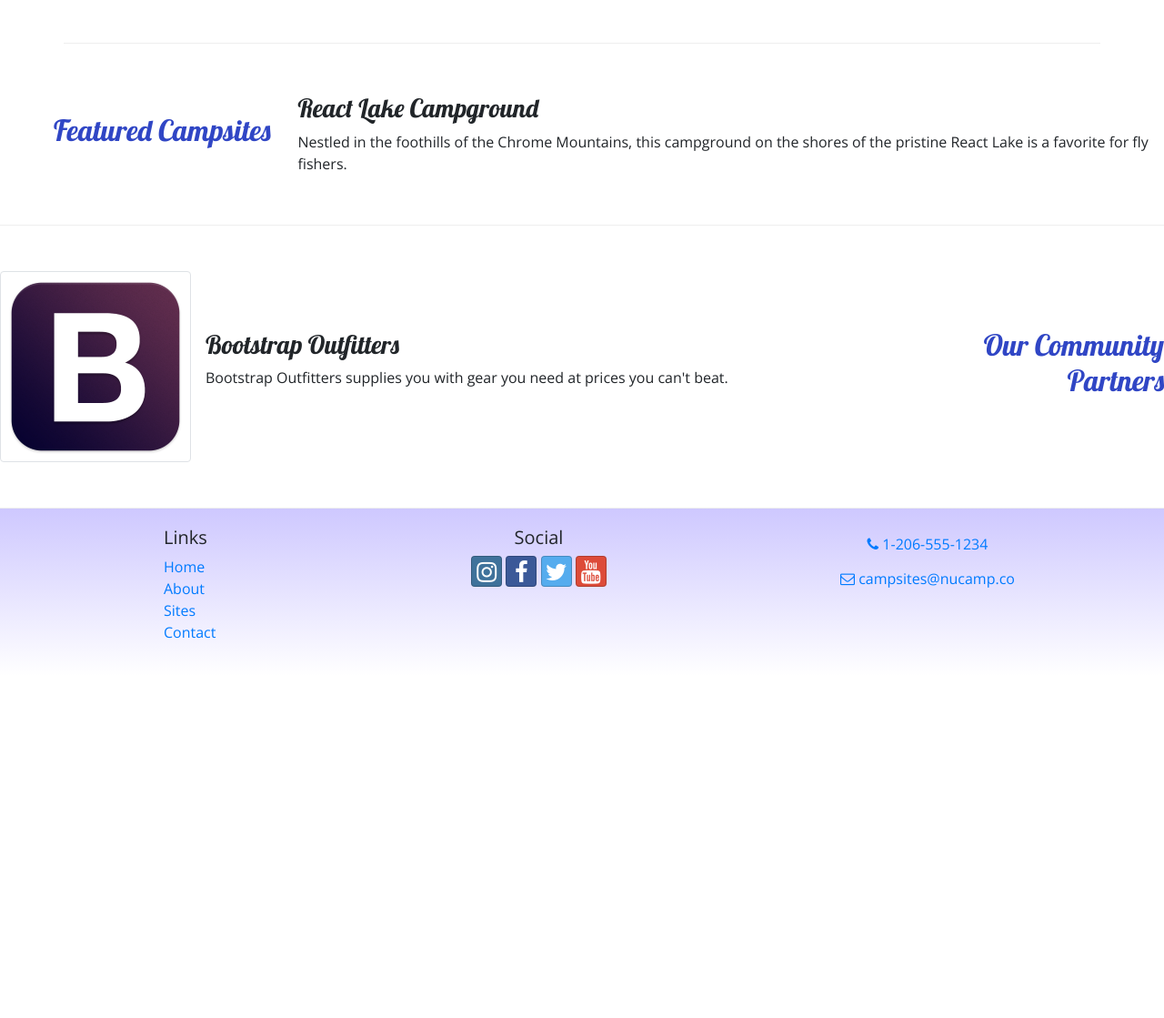
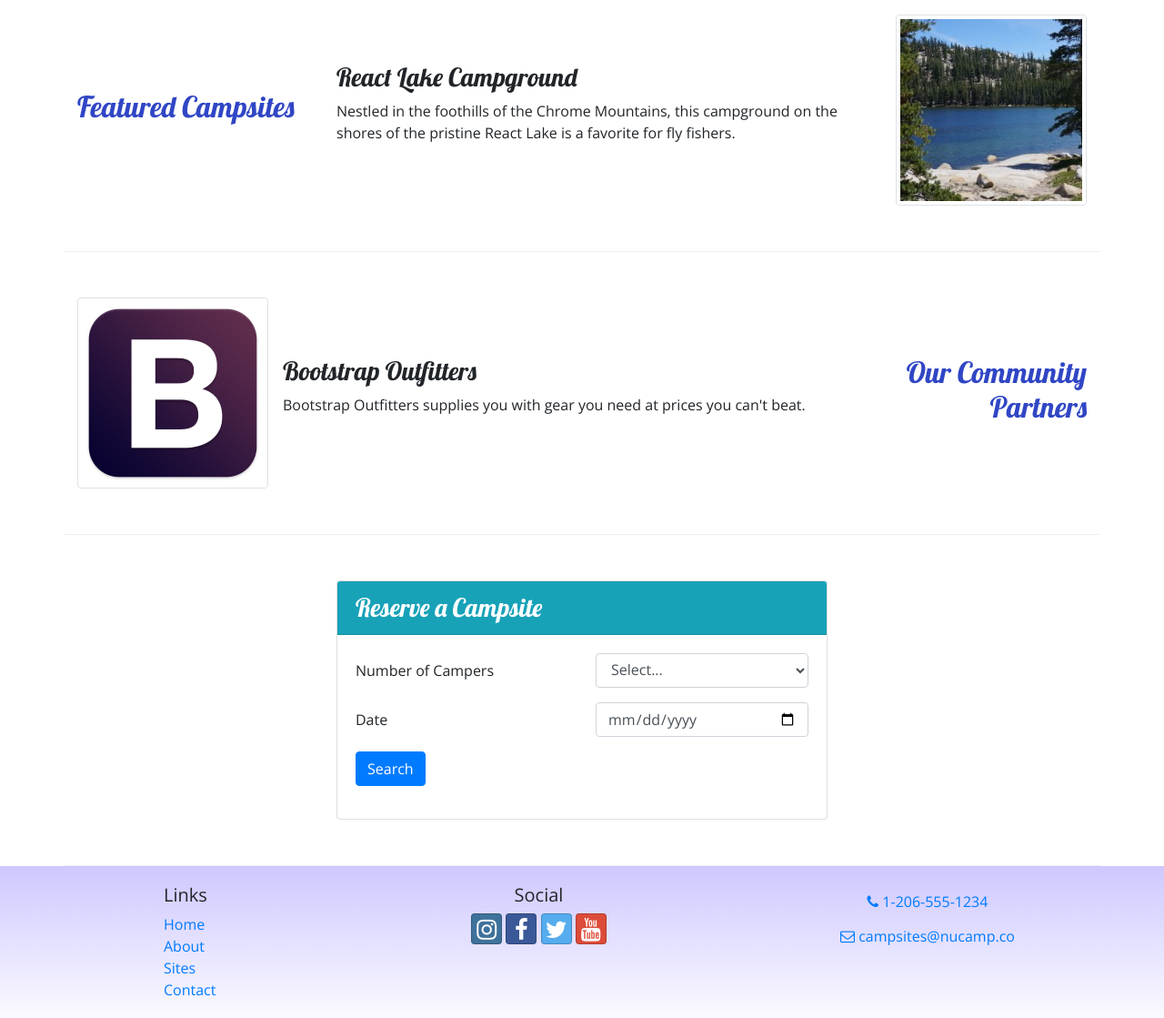
Before and after one commit to Ben-Asplund/BootstrapNucampSite, a website: page index.html in a window 1280 px wide. Shown: the part 565-1684 px from the top of the page at 91% size. Before the commit the page ends 1308 px from the top, so only its background shows below. Drawn offline with nearby package versions, Linux system fonts and the light colour scheme.

Commit message:
Week 2 Workshop

```diff
--- a/index.html
+++ b/index.html
@@ -1,29 +1,39 @@
 <!DOCTYPE html>
 <html lang="en">
-
   <head>
     <!-- Required meta tags always come first -->
     <meta charset="utf-8" />
     <meta name="viewport" content="width=device-width, initial-scale=1" />
 
     <!-- Bootstrap CSS -->
-    <link rel="stylesheet" href="node_modules/bootstrap/dist/css/bootstrap.min.css" />
+    <link
+      rel="stylesheet"
+      href="node_modules/bootstrap/dist/css/bootstrap.min.css"
+    />
 
     <!-- Additional CSS must be placed after Bootstrap CSS -->
-    <link rel="stylesheet" href="node_modules/font-awesome/css/font-awesome.min.css" />
-    <link rel="stylesheet" href="node_modules/bootstrap-social.css" />
-    <link rel="stylesheet" href="https://fonts.googleapis.com/css?family=Lobster|Open+Sans" />
+    <link
+      rel="stylesheet"
+      href="node_modules/font-awesome/css/font-awesome.min.css"
+    />
+    <link
+      rel="stylesheet"
+      href="node_modules/bootstrap-social/bootstrap-social.css"
+    />
+    <link
+      rel="stylesheet"
+      href="https://fonts.googleapis.com/css?family=Lobster|Open+Sans"
+    />
     <link rel="stylesheet" href="css/styles.css" />
     <title>NuCamp: A Better Way To Camp</title>
   </head>
 
   <body>
-
     <header class="jumbotron jumbotron-fluid">
       <div class="container">
         <div class="row">
           <div class="col-4 col-sm-3 col-md-2 align-self-center">
-                    <img src="img/logo.png" class="img-fluid"/>
+            <img src="img/logo.png" class="img-fluid" />
           </div>
           <div class="col">
             <h1>NuCamp</h1>
@@ -32,23 +42,49 @@
         </div>
       </div>
     </header>
+
     <!--NAVBAR-->
+
     <nav class="navbar navbar-expand-sm navbar-dark sticky-top">
       <div class="container">
-            <a class="navbar-brand" href="#"><img src="img/logo.png" height="30" width="30"/></a>
-            <button class="navbar-toggler ml-auto" type="button" data-toggle="collapse" data-target="#nucampNavbar">
+        <a class="navbar-brand" href="#"
+          ><img src="img/logo.png" height="30" width="30"
+        /></a>
+        <button
+          class="navbar-toggler ml-auto"
+          type="button"
+          data-toggle="collapse"
+          data-target="#nucampNavbar"
+        >
           <span class="navbar-toggler-icon"></span>
         </button>
         <div class="collapse navbar-collapse" id="nucampNavbar">
           <ul class="navbar-nav">
-                    <li class="nav-item active"><a class="nav-link" href="#"><i class="fa fa-home fa-lg"></i> Home</a></li>
-                    <li class="nav-item"><a class="nav-link" href="aboutus.html"><i class="fa fa-info fa-lg"></i> About</a></li>
-                    <li class="nav-item"><a class="nav-link" href="#"><i class="fa fa-list fa-lg"></i> Sites</a></li>
-                    <li class="nav-item"><a class="nav-link" href="contactus.html"><i class="fa fa-address-card fa-lg"></i> Contact</a></li>
+            <li class="nav-item active">
+              <a class="nav-link" href="#"
+                ><i class="fa fa-home fa-lg"></i> Home</a
+              >
+            </li>
+            <li class="nav-item">
+              <a class="nav-link" href="aboutus.html"
+                ><i class="fa fa-info fa-lg"></i> About</a
+              >
+            </li>
+            <li class="nav-item">
+              <a class="nav-link" href="#"
+                ><i class="fa fa-list fa-lg"></i> Sites</a
+              >
+            </li>
+            <li class="nav-item">
+              <a class="nav-link" href="contactus.html"
+                ><i class="fa fa-address-card fa-lg"></i> Contact</a
+              >
+            </li>
           </ul>
         </div>
       </div>
     </nav>
+
     <div class="container">
       <div class="row row-content align-items-center">
         <div class="col-sm-4 order-sm-last col-md-3">
@@ -56,22 +92,41 @@
         </div>
         <div class="col">
           <div class="media">
-                    <img class ="d-flex mr-3 img-thumbnail" src="img/breadcrumb-trail-thumb.jpg" alt="Breadcrumb Trail thumbnail"/>
-                    </div class="media-body align-self-center">
+            <img
+              class="d-flex mr-3 img-thumbnail"
+              src="img/breadcrumb-trail-thumb.jpg"
+              alt="Breadcrumb Trail thumbnail"
+            />
+            <div class="media-body align-self-center">
               <h3>Our Campsites</h3>
-                        <p class="d-none d-sm-block">Explore our growing database of curated campsites and leave your own reviews!</p>
+              <p class="d-none d-sm-block">
+                Explore our growing database of curated campsites and leave your
+                own reviews!
+              </p>
             </div>
           </div>
         </div>
       </div>
+
       <div class="row row-content align-items-center">
         <div class="col-sm-4 col-md-3">
-                <h2 class="text-sm-right">Featured Campsites</h2>
+          <h2>Featured Campsites</h2>
         </div>
         <div class="col">
+          <div class="media">
+            <div class="media-body align-self-center">
               <h3>React Lake Campground</h3>
-                <div class="d-none d-sm-block">Nestled in the foothills of the Chrome Mountains, this campground on the shores of the pristine React
-                    Lake is a favorite for fly fishers.
+              <p class="d-none d-sm-block">
+                Nestled in the foothills of the Chrome Mountains, this
+                campground on the shores of the pristine React Lake is a
+                favorite for fly fishers.
+              </p>
+            </div>
+            <img
+              class="d-flex ml-3 img-thumbnail"
+              src="img/react-lake-thumb.jpg"
+              alt="React Lake thumbnail"
+            />
           </div>
         </div>
       </div>
@@ -82,10 +137,68 @@
         </div>
         <div class="col">
           <div class="media">
-                    <img class="d-flex mr-3 img-thumbnail" src="img/bootstrap-thumb.png" alt="Bootstrap Outfitters" />
+            <img
+              class="d-flex mr-3 img-thumbnail"
+              src="img/bootstrap-thumb.png"
+              alt="Bootstrap Outfitters"
+            />
             <div class="media-body align-self-center">
               <h3>Bootstrap Outfitters</h3>
-                        <p class="d-none d-sm-block">Bootstrap Outfitters supplies you with gear you need at prices you can't beat.</p>
+              <p class="d-none d-sm-block">
+                Bootstrap Outfitters supplies you with gear you need at prices
+                you can't beat.
+              </p>
+            </div>
+          </div>
+        </div>
+      </div>
+
+      <div class="row row-content">
+        <div class="col-sm-6 mx-auto">
+          <div class="card">
+            <h3 class="card-header bg-info text-white">Reserve a Campsite</h3>
+            <div class="card-body">
+              <form id="reserveForm">
+                <div class="form-group row">
+                  <label for="numCampers" class="col-sm-6 col-form-label"
+                    >Number of Campers</label
+                  >
+                  <div class="col-sm-6">
+                    <select
+                      name="numCampers"
+                      id="numCampers"
+                      class="form-control"
+                    >
+                      <option value="select">Select...</option>
+                      <option value="1">1</option>
+                      <option value="2">2</option>
+                      <option value="3">3</option>
+                      <option value="4">4</option>
+                      <option value="5">5</option>
+                      <option value="6">6</option>
+                    </select>
+                  </div>
+                </div>
+                <div class="form-group row">
+                  <label class="col-sm-6 col-form-label" for="date">Date</label>
+                  <div class="col-sm-6">
+                    <input
+                      type="date"
+                      class="form-control"
+                      id="date"
+                      name="date"
+                      placeholder="mm/dd/yyyy"
+                    />
+                  </div>
+                </div>
+                <div class="form-group row">
+                  <div class="col">
+                    <button type="submit" class="btn btn-primary">
+                      Search
+                    </button>
+                  </div>
+                </div>
+              </form>
             </div>
           </div>
         </div>
@@ -99,21 +212,42 @@
             <h5>Links</h5>
             <ul class="list-unstyled">
               <li><a href="#">Home</a></li>
-                        <li><a href=aboutus.html>About</a></li>
+              <li><a href="aboutus.html">About</a></li>
               <li><a href="#">Sites</a></li>
               <li><a href="contactus.html">Contact</a></li>
             </ul>
           </div>
           <div class="col-6 col-sm-5 text-center">
             <h5>Social</h5>
-                    <a class="btn btn-social-icon btn-instagram" href="http://instagram.com/"><i class="fa fa-instagram"></i></a>
-                    <a class="btn btn-social-icon btn-facebook" href="http://facebook.com/"><i class="fa fa-facebook"></i></a>
-                    <a class="btn btn-social-icon btn-twitter" href="http://twitter.com/"><i class="fa fa-twitter"></i></a>
-                    <a class="btn btn-social-icon btn-google" href="http://youtube.com/"><i class="fa fa-youtube"></i></a>
+            <a
+              class="btn btn-social-icon btn-instagram"
+              href="http://instagram.com/"
+              ><i class="fa fa-instagram"></i
+            ></a>
+            <a
+              class="btn btn-social-icon btn-facebook"
+              href="http://facebook.com/"
+              ><i class="fa fa-facebook"></i
+            ></a>
+            <a
+              class="btn btn-social-icon btn-twitter"
+              href="http://twitter.com/"
+              ><i class="fa fa-twitter"></i
+            ></a>
+            <a class="btn btn-social-icon btn-google" href="http://youtube.com/"
+              ><i class="fa fa-youtube"></i
+            ></a>
           </div>
           <div class="col-sm-4 text-center">
-                    <a role="button" class="btn btn-link" href="tel:+12065551234"><i class="fa fa-phone"></i> 1-206-555-1234 </a><br />
-                    <a role="button" class="btn btn-link" href="mailto:campsites@nucamp.co"><i class="fa fa-envelope-o"></i> campsites@nucamp.co </a>
+            <a role="button" class="btn btn-link" href="tel:+12065551234"
+              ><i class="fa fa-phone"></i> 1-206-555-1234 </a
+            ><br />
+            <a
+              role="button"
+              class="btn btn-link"
+              href="mailto:campsites@nucamp.co"
+              ><i class="fa fa-envelope-o"></i> campsites@nucamp.co
+            </a>
           </div>
         </div>
       </div>
@@ -123,7 +257,5 @@
     <script src="node_modules/jquery/dist/jquery.slim.min.js"></script>
     <script src="node_modules/popper.js/dist/umd/popper.min.js"></script>
     <script src="node_modules/bootstrap/dist/js/bootstrap.min.js"></script>
-
   </body>
-
-</html
+</html>
```
Also changed, not shown: aboutus.html (+1 -1 lines), contactus.html (+1 -1 lines). Lines whose indentation alone changed are shown as unchanged.
